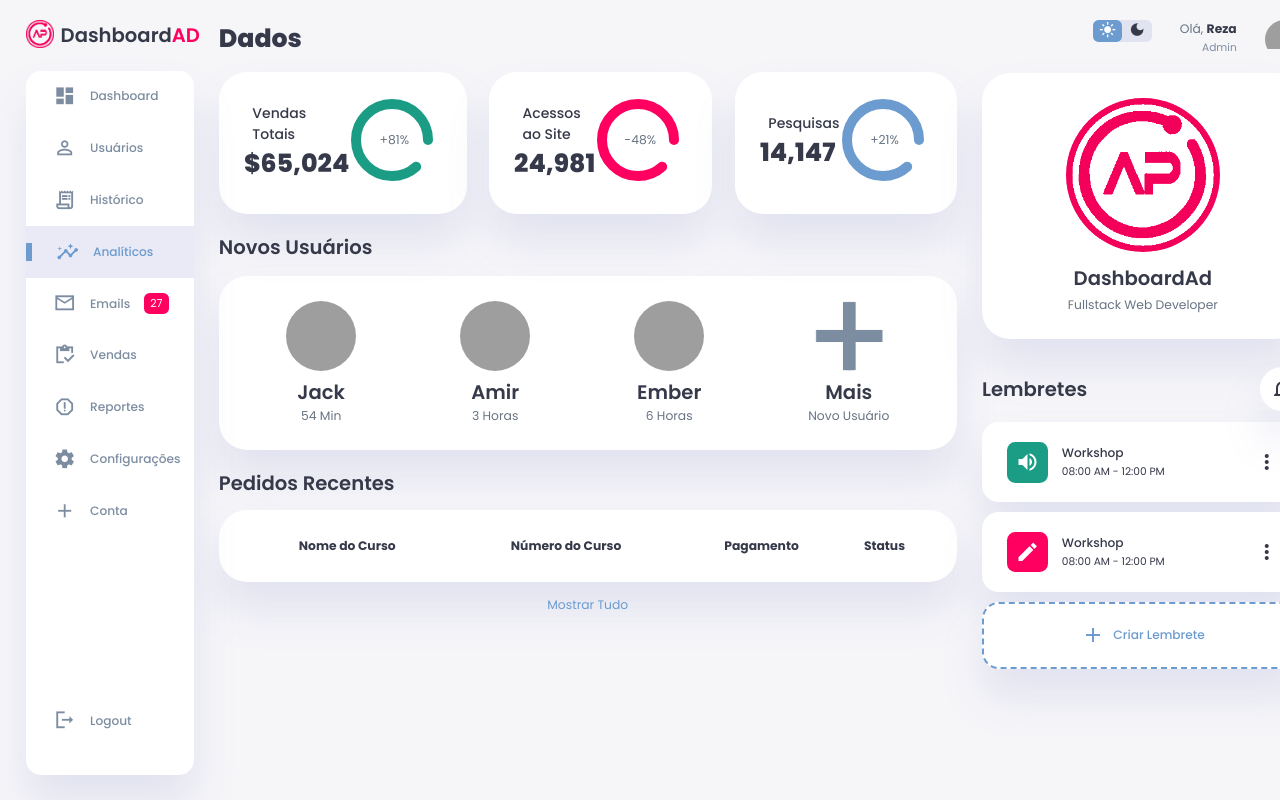
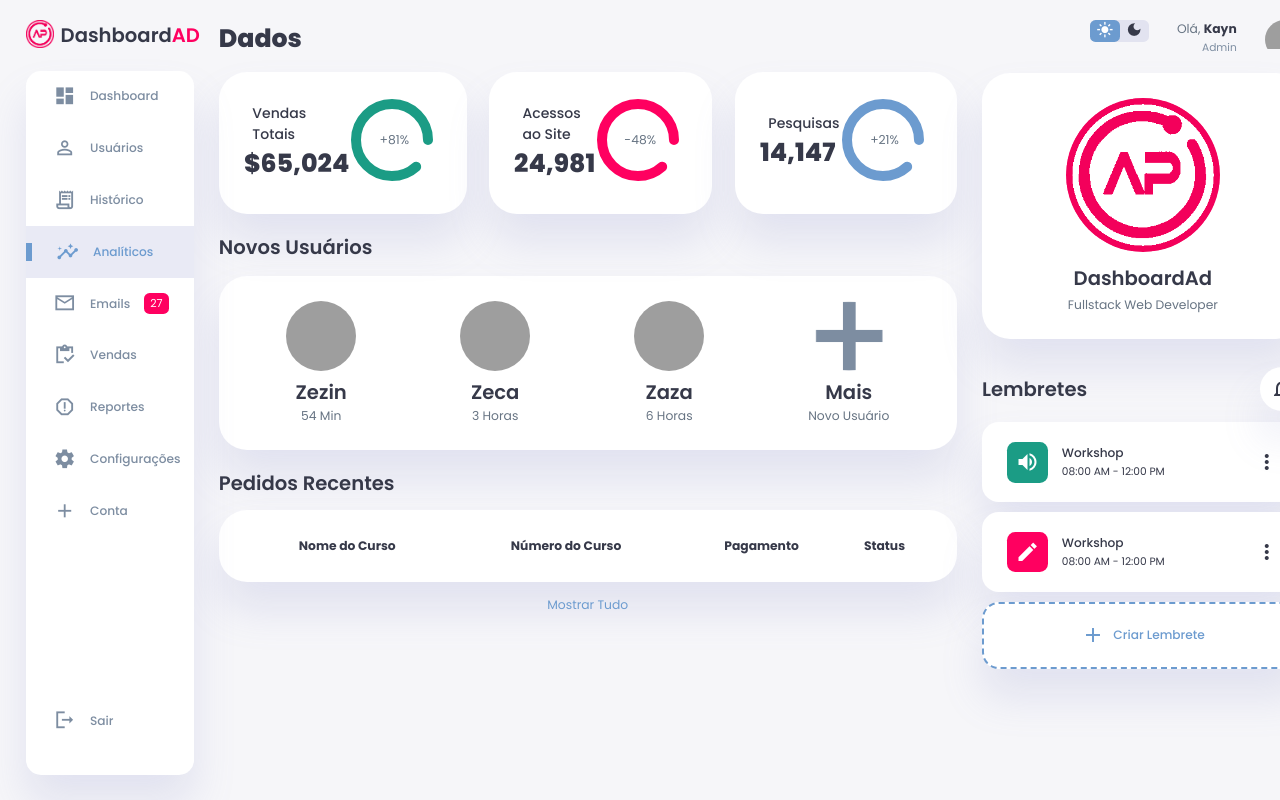
Before and after one commit to Eziliun/ApDashboard, a plain HTML site: page index.html in a window 1280 px wide. Shown: the top 800 px of the page. Drawn offline with Linux system fonts and the light colour scheme; grey boxes are pictures that could not be loaded; a script that the page names is missing.

```diff
--- a/index.html
+++ b/index.html
@@ -85,7 +85,7 @@
                     <span class="material-icons-sharp">
                         logout
                     </span>
-                    <h3>Logout</h3>
+                    <h3>Sair</h3>
                 </a>
             </div>
         </aside>
@@ -148,17 +148,17 @@
                 <div class="user-list">
                     <div class="user">
                         <img src="images/profile-2.jpg">
-                        <h2>Jack</h2>
+                        <h2>Zezin</h2>
                         <p>54 Min</p>
                     </div>
                     <div class="user">
                         <img src="images/profile-3.jpg">
-                        <h2>Amir</h2>
+                        <h2>Zeca</h2>
                         <p>3 Horas</p>
                     </div>
                     <div class="user">
                         <img src="images/profile-4.jpg">
-                        <h2>Ember</h2>
+                        <h2>Zaza</h2>
                         <p>6 Horas</p>
                     </div>
                     <div class="user">
@@ -206,7 +206,7 @@
 
                 <div class="profile">
                     <div class="info">
-                        <p>Olá, <b>Reza</b></p>
+                        <p>Olá, <b>Kayn</b></p>
                         <small class="text-muted">Admin</small>
                     </div>
                     <div class="profile-photo">
```
